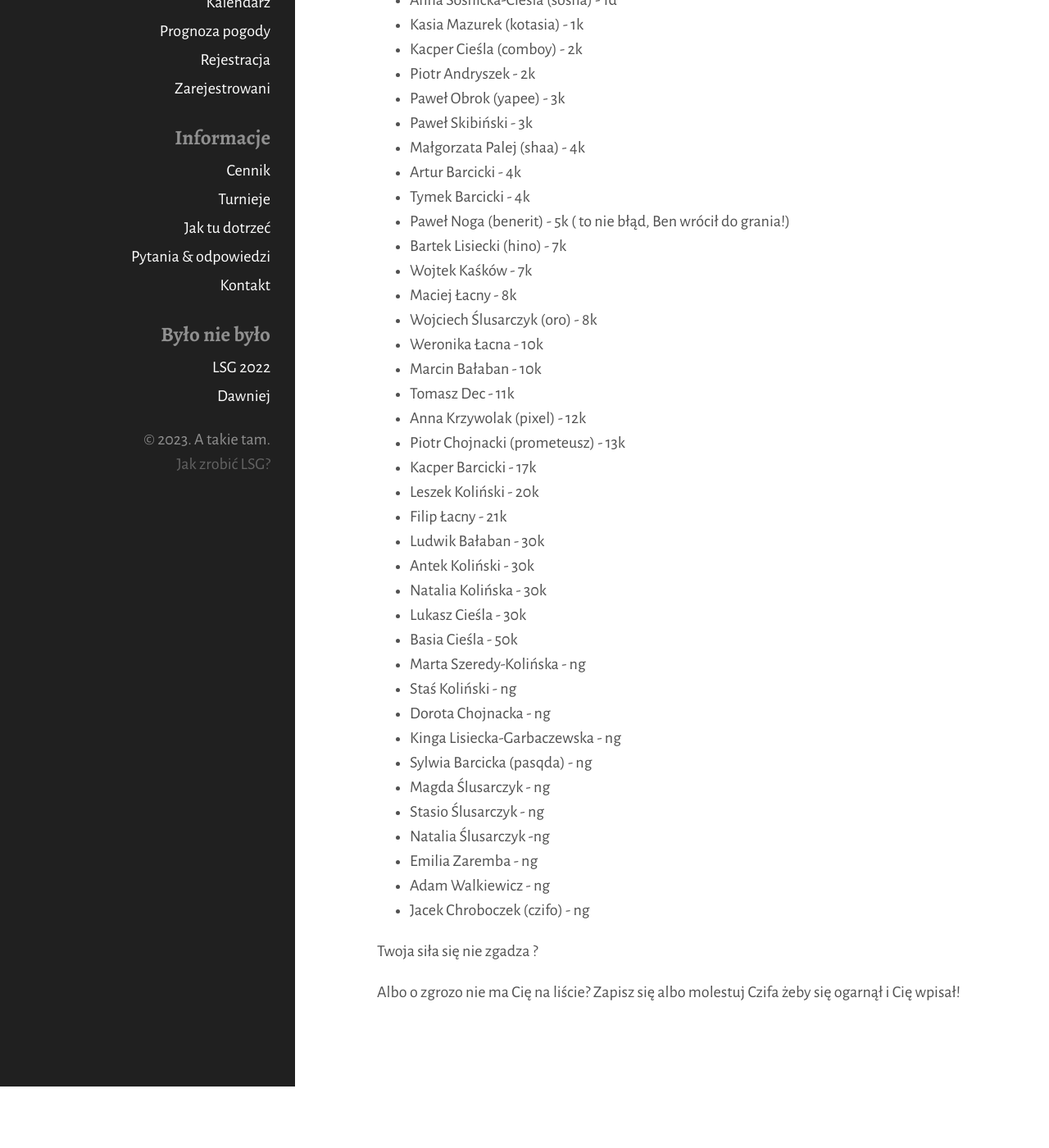
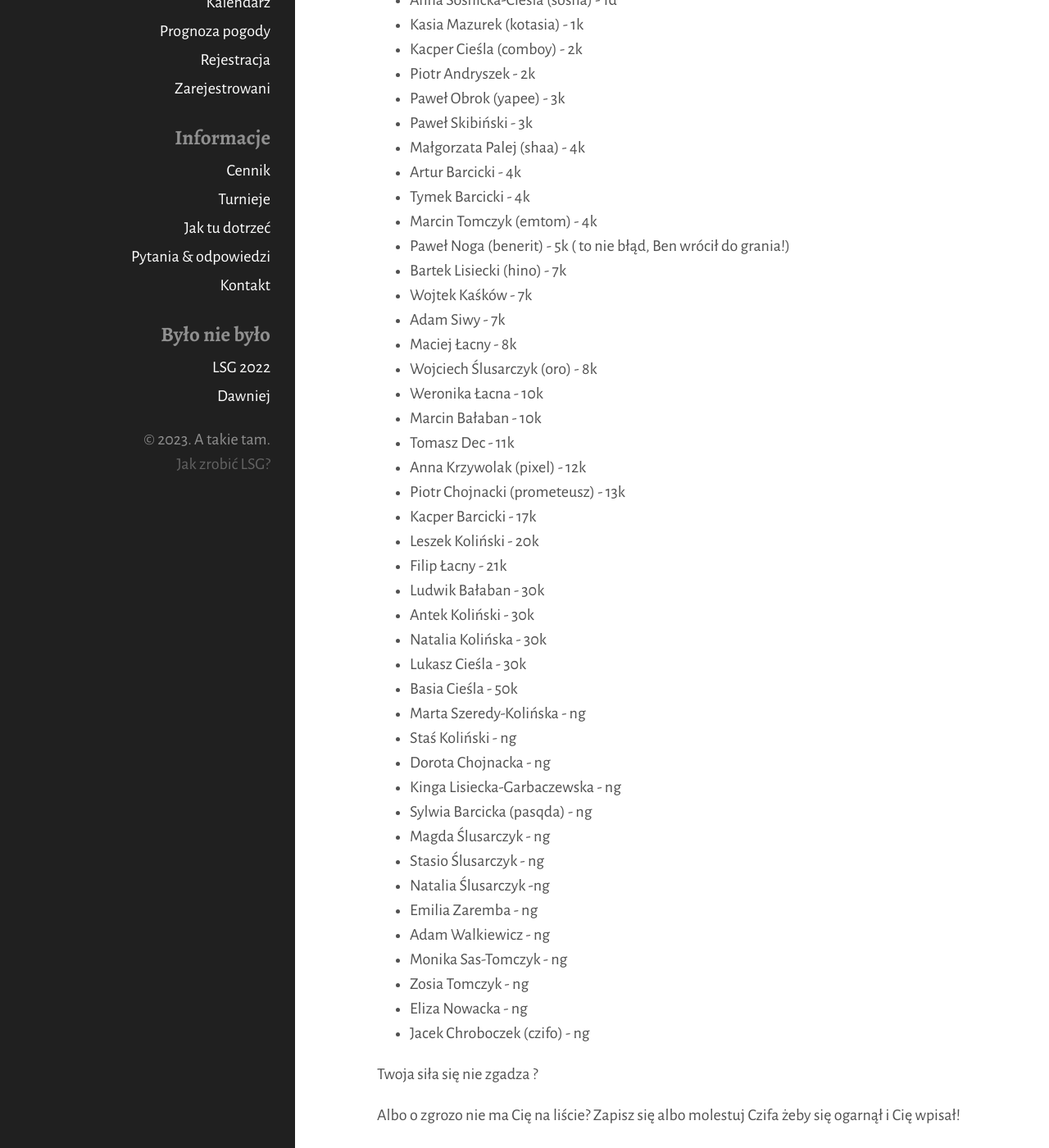
Before and after one commit to tasuki/lsg, a Jekyll site: the page built from zarejestrowani.md, in a window 1280 px wide and 1400 px high, scrolled down 365 px. Shown: the whole window at 82% size. Built offline with Jekyll 4.4.1, drawn with Linux system fonts in a browser that asks for light colours; before the commit the page ends 1690 px from its top, so only the background shows below that.

Commit message:
Update zarejestrowani.md

```diff
--- a/zarejestrowani.md
+++ b/zarejestrowani.md
@@ -22,9 +22,11 @@ Zarejestrowani uczestnicy, mniej więcej według stopnia:
 - Małgorzata Palej (shaa) - 4k
 - Artur Barcicki - 4k
 - Tymek Barcicki - 4k
+- Marcin Tomczyk (emtom) - 4k
 - Paweł Noga (benerit) - 5k  ( to nie błąd, Ben wrócił do grania!)
 - Bartek Lisiecki (hino) - 7k
 - Wojtek Kaśków - 7k
+- Adam Siwy - 7k
 - Maciej Łacny - 8k
 - Wojciech Ślusarczyk (oro) - 8k
 - Weronika Łacna - 10k
@@ -50,6 +52,9 @@ Zarejestrowani uczestnicy, mniej więcej według stopnia:
 - Natalia Ślusarczyk -ng
 - Emilia Zaremba - ng
 - Adam Walkiewicz - ng
+- Monika Sas-Tomczyk - ng
+- Zosia Tomczyk - ng
+- Eliza Nowacka - ng
 - Jacek Chroboczek (czifo) - ng
 
 
```
